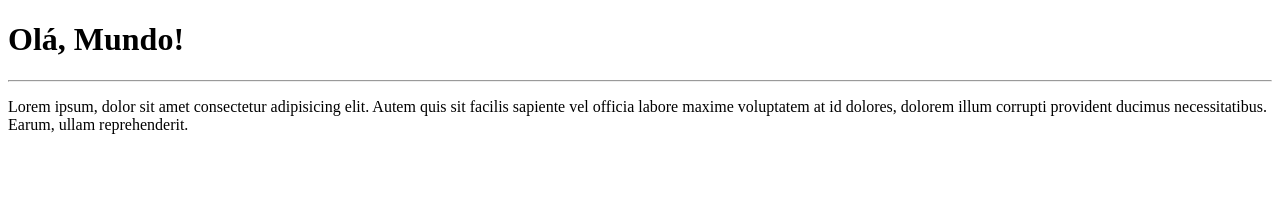
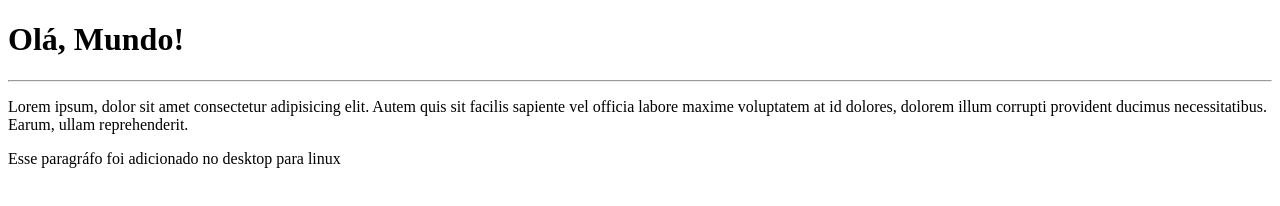
Before and after one commit to Danton-Vitor/Git-e-GitHub, a plain HTML site: page site-exemplo/index.html in a window 1280 px wide. Drawn offline with Linux system fonts and the light colour scheme.

Commit message:
atualização index

```diff
--- a/site-exemplo/index.html
+++ b/site-exemplo/index.html
@@ -9,5 +9,6 @@
     <h1> Olá, Mundo!</h1>
     <hr>
     <p>Lorem ipsum, dolor sit amet consectetur adipisicing elit. Autem quis sit facilis sapiente vel officia labore maxime voluptatem at id dolores, dolorem illum corrupti provident ducimus necessitatibus. Earum, ullam reprehenderit.</p>
+    <p>Esse paragráfo foi adicionado no desktop para linux</p>
 </body>
 </html>
```
